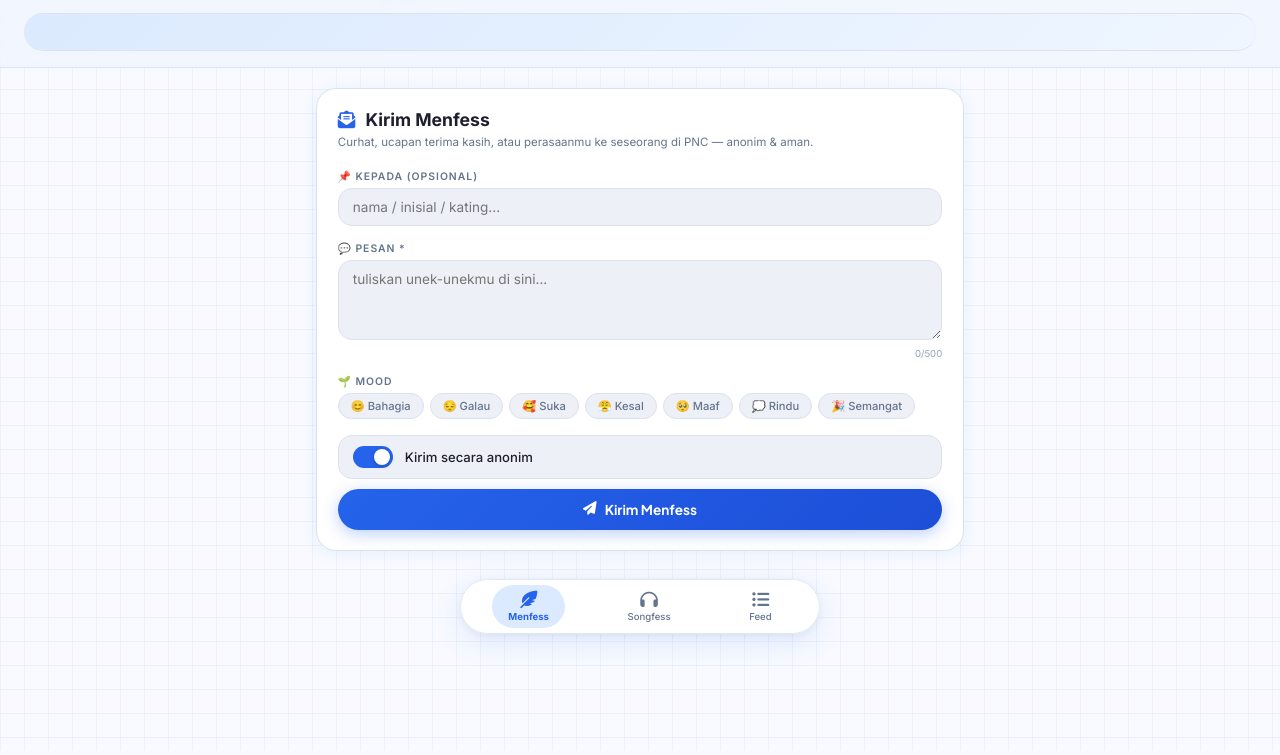
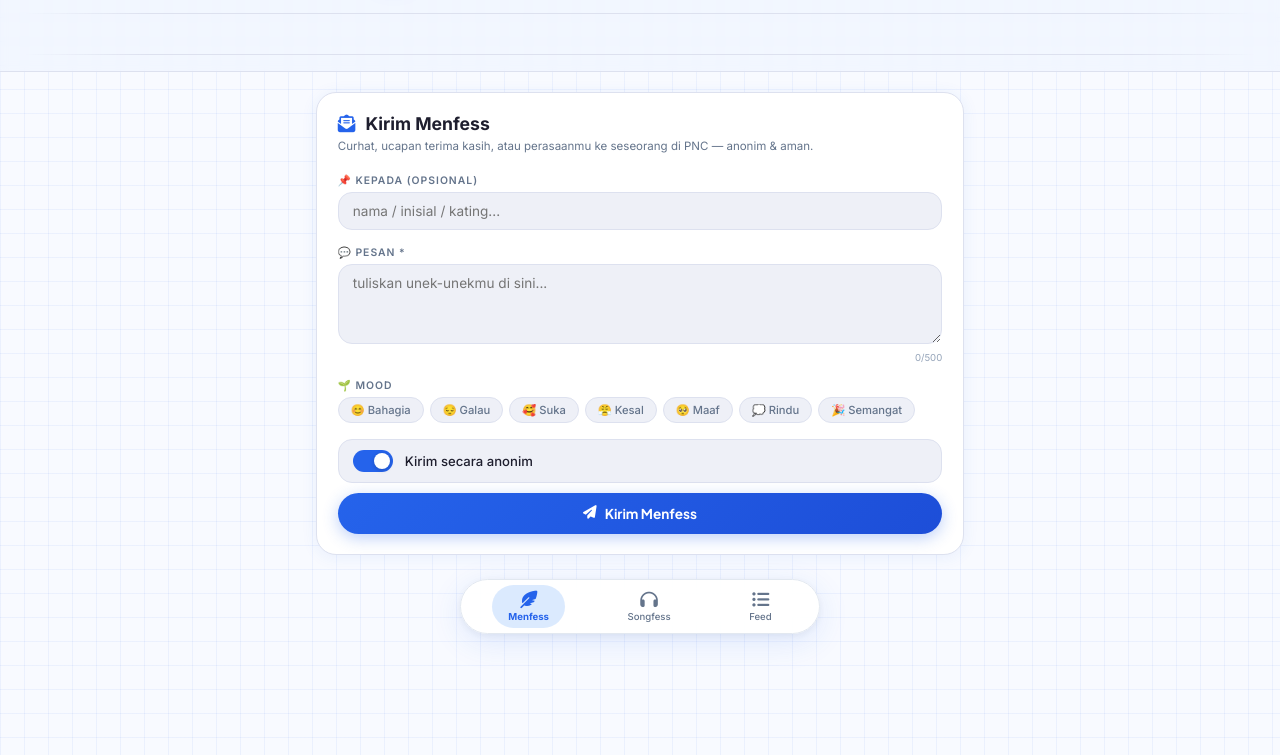
Before and after one commit to frachxdd/menfesspnc, a plain HTML site: page index.html in a window 1280 px wide. Shown: the part 151-906 px from the top of the page. Drawn offline with Linux system fonts and the light colour scheme; no server answers.

Commit message:
Update style.css

```diff
--- a/style.css
+++ b/style.css
@@ -1,4 +1,4 @@
-/* IMPORT FONT ADELIA - Tambahan di awal */
+/* IMPORT FONT ADELIA */
 @font-face {
   font-family: 'Adelia';
   src: url('ADELIA.otf') format('opentype');
@@ -67,7 +67,7 @@ body {
   margin-bottom: 0.8rem;
 }
 
-/* HANYA INI YANG DIGANTI - JUDUL PAKAI FONT ADELIA */
+/* JUDUL PAKAI FONT ADELIA */
 h1 {
   font-family: 'Adelia', 'Plus Jakarta Sans', cursive;
   font-size: clamp(1.8rem, 7vw, 3rem);
@@ -83,14 +83,18 @@ h1 {
   margin-top: 6px;
 }
 
+/* RUNNING TEXT - TANPA BACKGROUND + EFEK FADE DI UJUNG */
 .running-text {
-  background: linear-gradient(135deg, var(--blue-mid), var(--blue-light));
+  background: transparent;
   border-top: 1px solid var(--border);
   border-bottom: 1px solid var(--border);
-  padding: 8px 0;
+  padding: 10px 0;
   margin-top: 16px;
-  border-radius: 40px;
   width: 100%;
+  border-radius: 0;
+  overflow: hidden;
+  mask-image: linear-gradient(to right, transparent, black 10%, black 90%, transparent);
+  -webkit-mask-image: linear-gradient(to right, transparent, black 10%, black 90%, transparent);
 }
 
 .running-text marquee {
```
